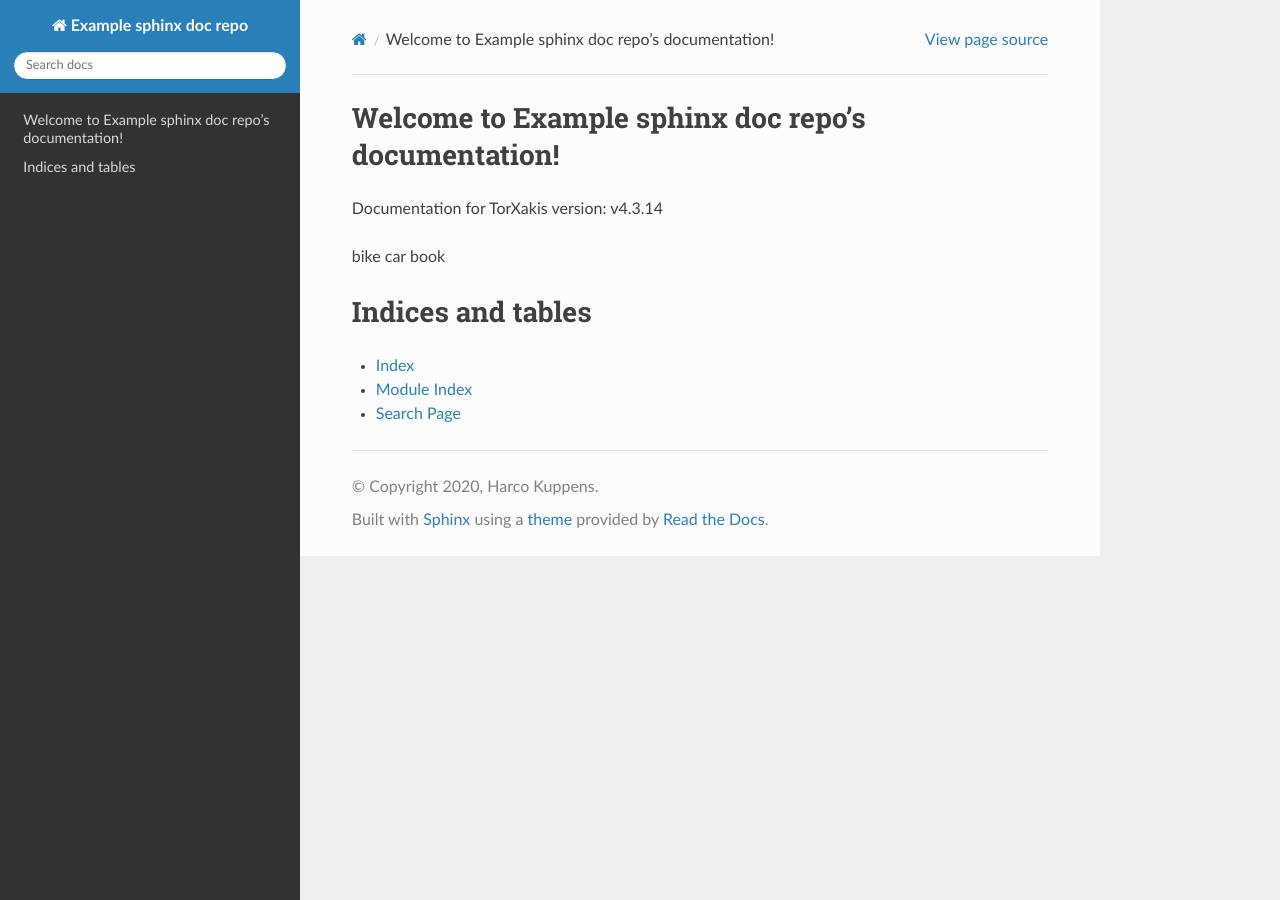
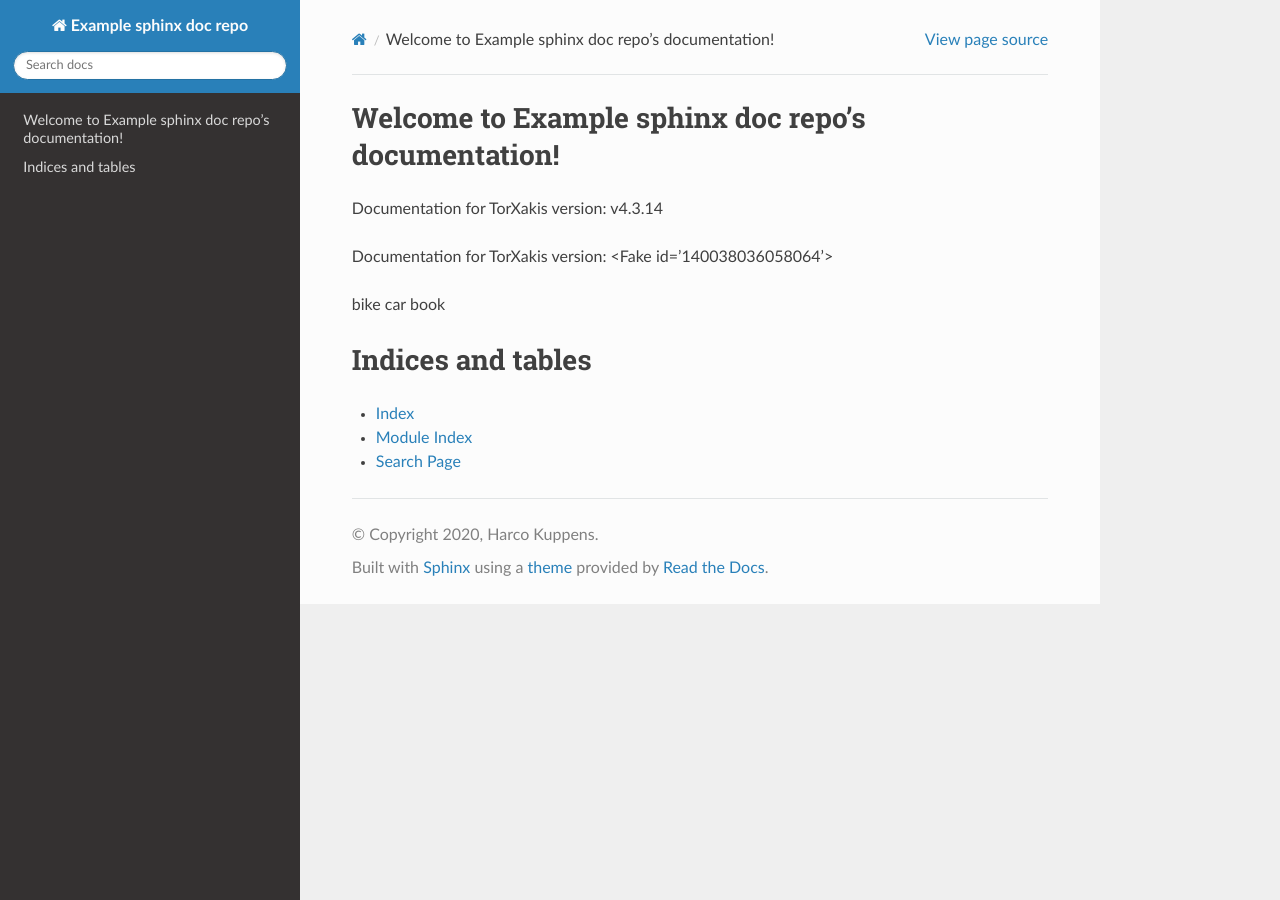
Before and after one commit to harcokuppens/continuous_publishing, a Sphinx documentation site: the page built from source/index.rst, in a window 1280 px wide. Built offline with Sphinx 7.4.7 and the Read the Docs theme 2.0.0, drawn with Linux system fonts in a browser that asks for light colours; the version number could not be read and is left out; some of the changed lines change nothing that is shown.

Commit message:
improve workflow

```diff
--- a/source/conf.py
+++ b/source/conf.py
@@ -31,11 +31,17 @@
 with open('TOOLVERSION.txt') as f:
     toolversion = f.readline()
 
+import os
+pdfdocumenturl=os.environ['DOCUMENT_URL_PDF']
 rst_epilog = '.. |toolversion| replace:: %s' % toolversion
+rst_prolog = '.. |pdfdocumenturl| replace:: %s' % pdfdocumenturl
 #doc_base_url="https://harcokuppens.github.io/example_sphinx_doc_repo/"
 #pdf_url=doc_base_url + "stable/
 
-https://github.com/harcokuppens/example_sphinx_doc_repo/releases/download/v0.1.14/TorXakis-v4.3.14_Userguide-v0.1.14.pdf
+#https://github.com/harcokuppens/example_sphinx_doc_repo/releases/download/v0.1.14/TorXakis-v4.3.14_Userguide-v0.1.14.pdf
+
+# DOCUMENT_URL_PDF
+
 
 # -- General configuration ---------------------------------------------------
 import sphinx_rtd_theme
--- a/source/index.rst
+++ b/source/index.rst
@@ -12,6 +12,8 @@
 
 Documentation for TorXakis version: |toolversion|
 
+Documentation for TorXakis version: |pdfdocumenturl|
+
 bike car book
 
 Indices and tables
```
Also changed, not shown: 2 other files.
